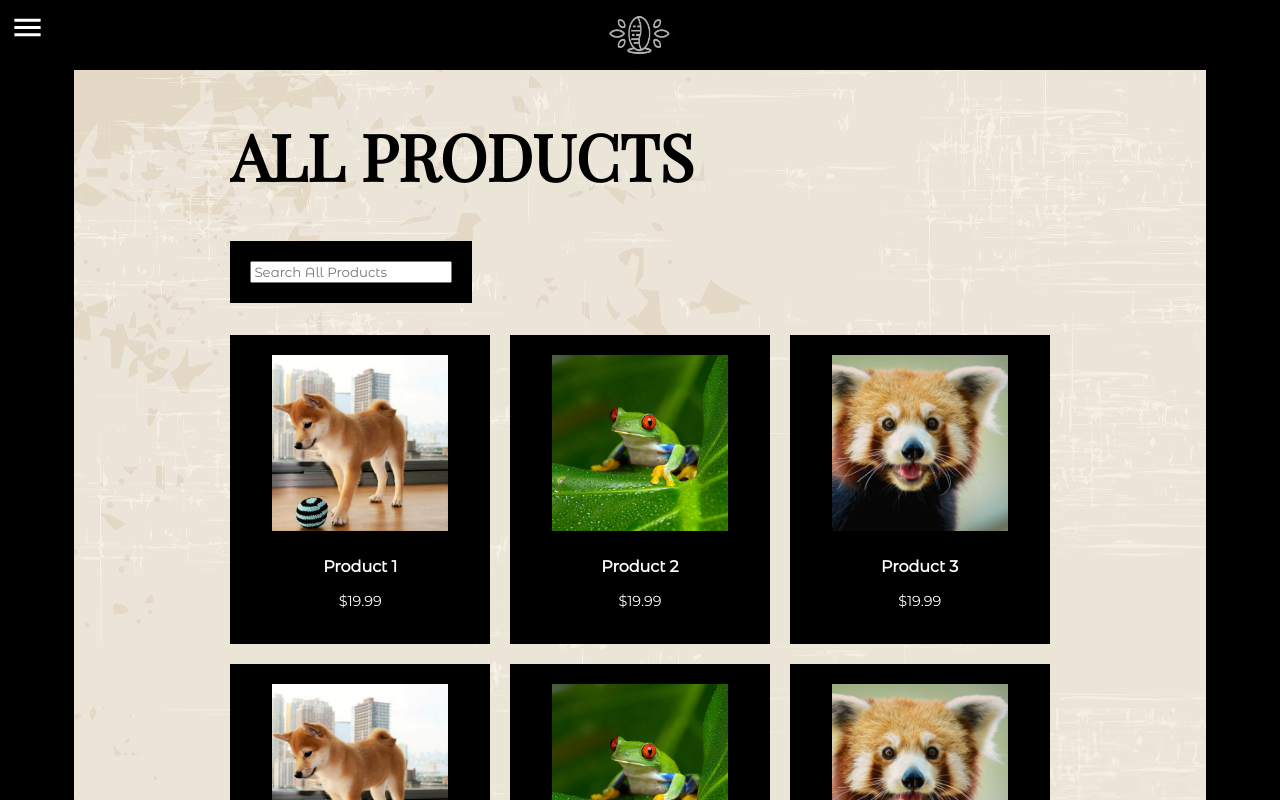
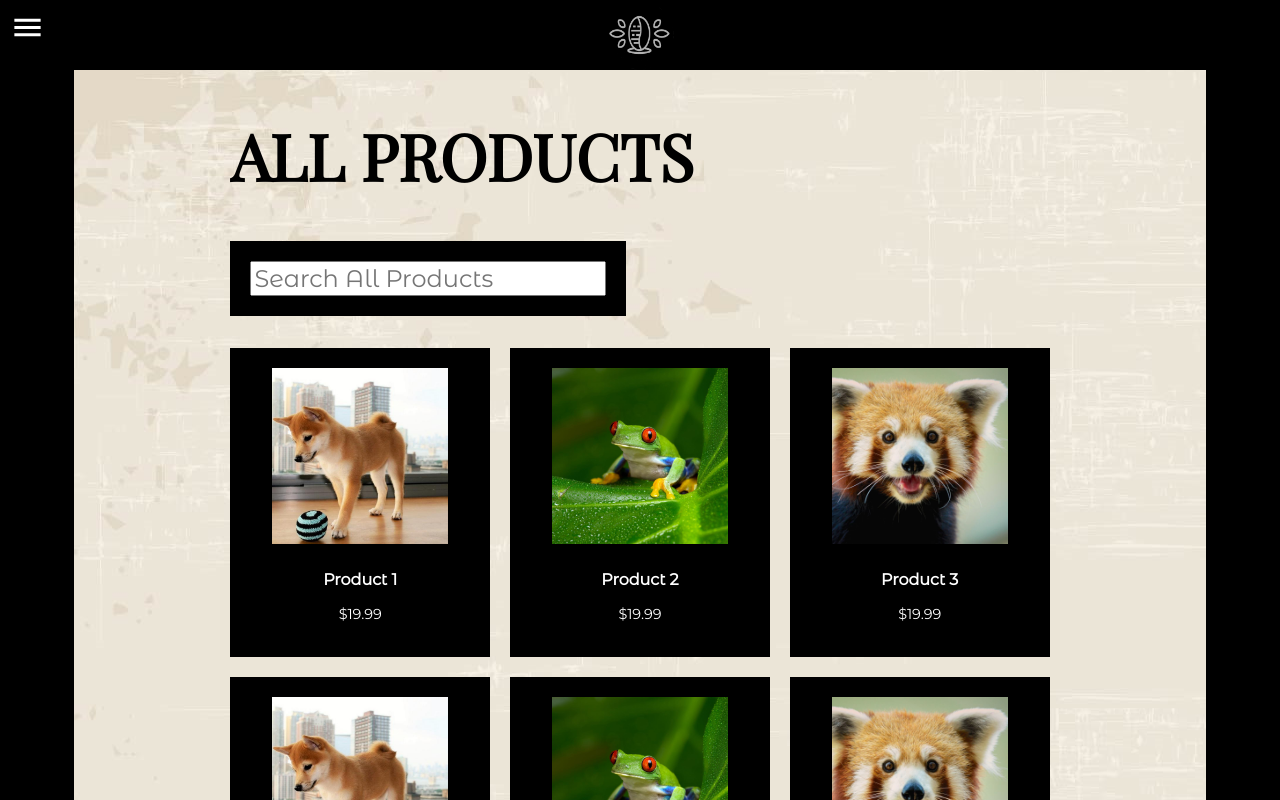
Before and after one commit to caelinp/rider-coffee-roaster, a React (Create React App) app: page /products in a window 1280 px wide. Shown: the top 800 px of the page. Built offline with nearby package versions, Linux system fonts and the light colour scheme.

Commit message:
ui improvements

```diff
--- a/src/AllProductsPage.css
+++ b/src/AllProductsPage.css
@@ -36,7 +36,10 @@
   .search-bar {
     width: 100%;
     padding: 10px;
-    font-size: 1rem;
+  }
+
+  .search-input {
+    font-size: 1.5rem;
   }
 
   .products-grid {
--- a/src/AllProductsPage.tsx
+++ b/src/AllProductsPage.tsx
@@ -43,7 +43,7 @@ const AllProductsPage = () => {
         </h1>
         <div className="search-container">
           <div className="search-bar">
-            <input
+            <input className="search-input"
               type="text"
               placeholder="Search All Products"
               value={searchQuery}
```
